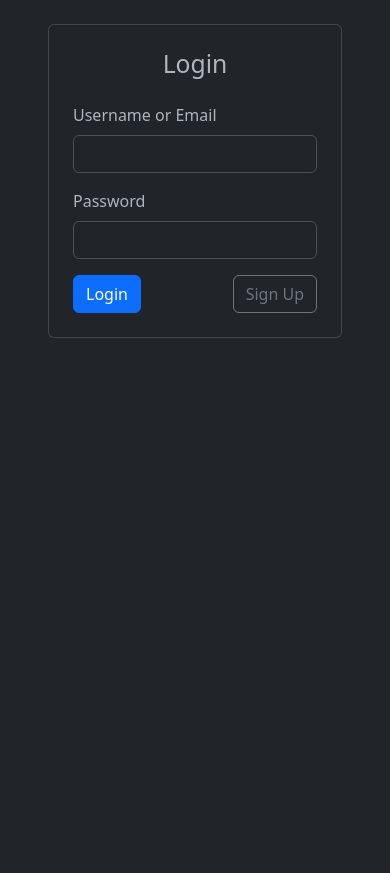
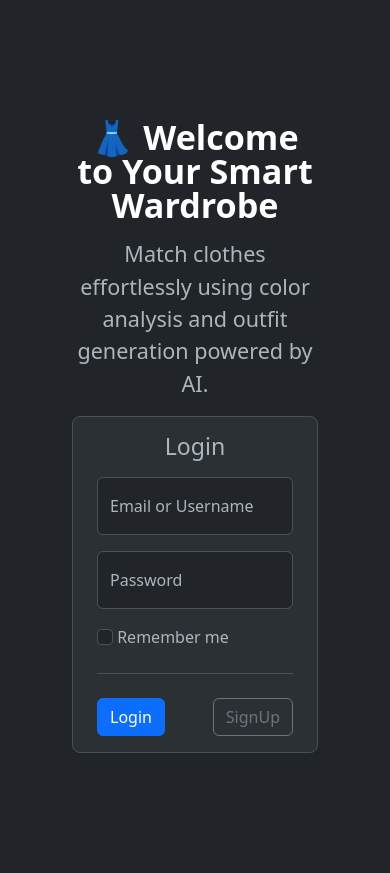
Before and after one commit to WalidGouza/wardrobe-color-matcher, a Flask app: page /login in a window 390 px wide. Before the commit the page ends 338 px from the top, so only its background shows below. Run offline with Flask 3, Linux system fonts and the light colour scheme; some libraries are stand-ins or nearby versions.

Commit message:
Add csrf security, refont for mobile

```diff
--- a/app.py
+++ b/app.py
@@ -1,13 +1,42 @@
 from flask import Flask, render_template, request, redirect, session, url_for, flash
 from werkzeug.utils import secure_filename
+from flask_wtf.csrf import CSRFProtect
+from flask_limiter import Limiter
+from flask_limiter.util import get_remote_address
+from datetime import timedelta
 import os
 from db import *
 from colors_test import get_dominant_color, _closest_color_name, generate_outfit_suggestions
 from PIL import Image
 
 app = Flask(__name__)
-app.secret_key = 'your-secret-key'
+app.secret_key = os.environ.get('SECRET_KEY', os.urandom(24))
 app.config['UPLOAD_FOLDER'] = 'static/uploads'
+app.config.update(
+    SECRET_KEY= app.secret_key,
+    SESSION_COOKIE_SECURE=True,       # HTTPS only
+    SESSION_COOKIE_HTTPONLY=True,    # Prevent JS access
+    SESSION_COOKIE_SAMESITE='Lax',   # CSRF protection
+    PERMANENT_SESSION_LIFETIME=timedelta(days=30),  # For remember me
+    REMEMBER_COOKIE_SECURE=True,
+    REMEMBER_COOKIE_HTTPONLY=True,
+    REMEMBER_COOKIE_DURATION=timedelta(days=30),
+    REMEMBER_COOKIE_NAME='wardrobe_remember'
+)
+
+# Initialize security extensions
+csrf = CSRFProtect(app)
+limiter = Limiter(
+    app=app,
+    key_func=get_remote_address,
+    default_limits=["200 per day", "50 per hour"]
+)
+
+@app.after_request
+def add_cors_headers(response):
+    response.headers['Access-Control-Allow-Origin'] = '*'
+    response.headers['Access-Control-Allow-Headers'] = 'Content-Type'
+    return response
 
 os.makedirs(app.config['UPLOAD_FOLDER'], exist_ok=True)
 
@@ -16,16 +45,19 @@ def home():
     return render_template('home.html')
 
 @app.route('/login', methods=['GET', 'POST'])
+@limiter.limit("10 per hour", methods=['POST'])
 def login():
     if request.method == 'POST':
         identifier = request.form['identifier'].strip()
         password = request.form['password']
         username = validate_user(identifier, password)
+        remember_me = request.form.get('remember_me') == 'on'
         if username:
             session['username'] = username
             session['wardrobe_id'] = get_wardrobe_id(identifier)
+            session.permanent = remember_me
             flash(f"Logged in as {username}.", "info")
-            return redirect(url_for('wardrobe'))
+            return redirect(url_for('home'))
         else:
             flash("Invalid credentials", "danger")
     return render_template('login.html')
@@ -47,13 +79,16 @@ def signup():
 
 @app.route('/wardrobe', methods=['GET', 'POST'])
 def wardrobe():
-    if 'identifier' not in session:
+    if 'username' not in session:
         return redirect('/')
     items = fetch_wardrobe_items(session['wardrobe_id'])
     return render_template('wardrobe.html', items=items, username=session['username'], closest_color_name= _closest_color_name)
 
 @app.route('/upload', methods=['POST'])
 def upload():
+    if 'username' not in session:
+        return redirect('/')
+
     if 'image' not in request.files or 'category' not in request.form:
         flash("Image and category are required", "danger")
         return redirect(url_for('wardrobe'))
@@ -86,11 +121,15 @@ def generate():
 
 @app.route('/save_outfit', methods=['POST'])
 def save_outfit_route():
-    t = eval(request.form['top'])
-    p = eval(request.form['pants'])
-    s = eval(request.form['shoes'])
-    j = eval(request.form.get('jacket')) if request.form.get('jacket') else None
-    score = float(request.form['score'])
+    try:
+        t = eval(request.form['top'])
+        p = eval(request.form['pants'])
+        s = eval(request.form['shoes'])
+        j = eval(request.form.get('jacket')) if request.form.get('jacket') else None
+        score = float(request.form['score'])
+    except:
+        flash("Invalid outfit data", "danger")
+        return redirect(url_for('generate'))
 
     top_id = get_item_id_by_color(session['wardrobe_id'], 'tops', t)
     pants_id = get_item_id_by_color(session['wardrobe_id'], 'pants', p)
@@ -103,13 +142,16 @@ def save_outfit_route():
 
 @app.route('/saved')
 def saved():
+    if 'username' not in session:
+        return redirect('/')
     outfits = fetch_saved_outfits(session['wardrobe_id'])
     return render_template('outfits.html', outfits=outfits, saved=True, closest_color_name= _closest_color_name)
 
 @app.route('/logout')
 def logout():
     session.clear()
+    flash("You have been logged out.", "info")
     return redirect('/')
 
 if __name__ == "__main__":
-    app.run(debug=True, port=5002)
+    app.run(debug=True, port=5002, host='0.0.0.0')
--- a/templates/layout.html
+++ b/templates/layout.html
@@ -2,22 +2,57 @@
 <html lang="en">
 <head>
   <meta charset="UTF-8" />
-  <meta name="viewport" content="width=device-width, initial-scale=1.0" />
+  <meta name="viewport" content="width=device-width, initial-scale=1" />
   <title>Wardrobe App</title>
-  <link href="https://cdn.jsdelivr.net/npm/bootstrap@5.3.0/dist/css/bootstrap.min.css" rel="stylesheet">
+  <link href="https://cdn.jsdelivr.net/npm/bootstrap@5.3.0/dist/css/bootstrap.min.css" rel="stylesheet" />
 </head>
 <body data-bs-theme="dark">
+  <style>
+    @media (min-width: 768px) {
+      #main-content {
+        {% if session.username %}
+          margin-left: 280px !important;
+          max-width: calc(100% - 280px);
+        {% else %}
+          margin-left: 0 !important;
+          max-width: 100%;
+        {% endif %}
+      }
+    }
+
+    @media (max-width: 767.98px) {
+      #main-content {
+        margin-left: 0 !important;
+        max-width: 100%;
+      }
+    }
+  </style>
+
+  {% if session.username %}
+  <!-- Toggle button for small screens -->
+  <nav class="navbar navbar-dark bg-dark d-md-none">
+    <div class="container-fluid">
+      <button class="btn btn-outline-light" type="button" data-bs-toggle="offcanvas" data-bs-target="#sidebar" aria-controls="sidebar">
+        ☰ Menu
+      </button>
+    </div>
+  </nav>
+  {% endif %}
+
   <div class="d-flex">
     {% if session.username %}
-    <!-- Sidebar -->
-    <div class="d-flex flex-column flex-shrink-0 p-3 text-bg-dark" style="width: 280px;">
+    <!-- Sidebar offcanvas -->
+    <div class="offcanvas offcanvas-start d-md-flex flex-column flex-shrink-0 p-3 text-bg-dark show" tabindex="-1" id="sidebar" aria-labelledby="sidebarLabel" style="width: 280px;" data-bs-backdrop="false" data-bs-scroll="true">
+      <div class="offcanvas-header d-md-none">
+        <button type="button" class="btn-close btn-close-white" data-bs-dismiss="offcanvas" aria-label="Close"></button>
+      </div>
       <a href="/" class="d-flex align-items-center mb-3 mb-md-0 me-md-auto text-white text-decoration-none">
         <svg class="bi pe-none me-2" width="40" height="32" aria-hidden="true">
           <use xlink:href="#bootstrap"></use>
         </svg>
         <span class="fs-4">Outfit Generator</span>
       </a>
-      <hr>
+      <hr />
       <ul class="nav nav-pills flex-column mb-auto">
         <li class="nav-item">
           <a href="{{ url_for('wardrobe') }}" class="nav-link text-white">Wardrobe</a>
@@ -32,23 +67,24 @@
           <a href="{{ url_for('logout') }}" class="nav-link text-white">Logout</a>
         </li>
       </ul>
-      <hr>
+      <hr />
       <div class="dropdown">
         <a href="#" class="d-flex align-items-center text-white text-decoration-none dropdown-toggle" data-bs-toggle="dropdown" aria-expanded="false">
-          <img src="https://github.com/mdo.png" alt="" width="32" height="32" class="rounded-circle me-2">
-          <strong>{{ session.username if session.username else 'Guest' }}</strong>
+          <img src="https://github.com/mdo.png" alt="" width="32" height="32" class="rounded-circle me-2" />
+          <strong>{{ session.username }}</strong>
         </a>
         <ul class="dropdown-menu dropdown-menu-dark text-small shadow">
           <li><a class="dropdown-item" href="#">Settings</a></li>
           <li><a class="dropdown-item" href="#">Profile</a></li>
-          <li><hr class="dropdown-divider"></li>
+          <li><hr class="dropdown-divider" /></li>
           <li><a class="dropdown-item" href="{{ url_for('logout') }}">Sign out</a></li>
         </ul>
       </div>
     </div>
     {% endif %}
+
     <!-- Main content area -->
-    <div class="container-fluid py-4 px-5">
+    <div class="container-fluid py-4 px-5" style="margin-left:280px;" id="main-content">
       {% with messages = get_flashed_messages(with_categories=true) %}
         {% for category, message in messages %}
           <div class="alert alert-{{ category }} alert-dismissible fade show" role="alert">
--- a/templates/login.html
+++ b/templates/login.html
@@ -1,19 +1,57 @@
 {% extends "layout.html" %}
 {% block content %}
-<form method="POST" class="card p-4 mx-auto" style="max-width: 400px;">
-  <h2 class="mb-4 text-center">Login</h2>
-  <div class="mb-3">
-    <label class="form-label">Username or Email</label>
-    <input name="identifier" class="form-control" required>
+<div class="container col-xl-10 col-xxl-8 px-4 py-5" bis_skin_checked="1">
+  <div class="row align-items-center g-lg-5 py-5" bis_skin_checked="1">
+    <div class="col-lg-7 text-center text-lg-start" bis_skin_checked="1">
+      <h1 class="display-4 fw-bold lh-1 text-body-emphasis mb-3">
+        👗 Welcome to Your Smart Wardrobe
+      </h1>
+      <p class="col-lg-10 fs-4">
+        Match clothes effortlessly using color analysis and outfit generation powered by AI.
+      </p>
+    </div>
+    <div class="col-md-10 mx-auto col-lg-5" bis_skin_checked="1">
+      <form method="POST" class="px-4 py-3 border rounded-3 bg-body-tertiary" style="max-width: 400px;">
+        <input type="hidden" name="csrf_token" value="{{ csrf_token() }}">
+        <h2 class="h3 mb-3 fw-normal text-center">Login</h2>
+        <div class="form-floating mb-3" bis_skin_checked="1">
+          <input
+            name="identifier"
+            class="form-control"
+            id="floatingPassword"
+            placeholder="Email or Username"
+            required
+          />
+          <label for="floatingPassword">Email or Username</label>
+        </div>
+        <div class="form-floating mb-3" bis_skin_checked="1">
+          <input
+            name="password"
+            type="password"
+            class="form-control"
+            id="floatingPassword"
+            placeholder="Password"
+            required
+          />
+          <label for="floatingPassword">Password</label>
+        </div>
+        <div class="checkbox mb-3" bis_skin_checked="1">
+          <input class="form-check-input"
+                type="checkbox"
+                name="remember_me"
+                id="rememberMe"
+                {% if form and form.remember_me.data %}checked{% endif %}>
+          <label class="form-check-label" for="rememberMe">
+            Remember me
+          </label>
+        </div>
+        <hr class="my-4" />
+        <div class="d-flex justify-content-between">
+            <button class="btn btn-primary" type="submit">Login</button>
+            <a href="{{ url_for('signup') }}" class="btn btn-outline-secondary" type="submit">SignUp</a>
+        </div>
+      </form>
+    </div>
   </div>
-  <div class="mb-3">
-    <label class="form-label">Password</label>
-    <input name="password" type="password" class="form-control" required>
-  </div>
-
-  <div class="d-flex justify-content-between">
-    <button class="btn btn-primary" type="submit">Login</button>
-    <a href="{{ url_for('signup') }}" class="btn btn-outline-secondary">Sign Up</a>
-  </div>
-</form>
+</div>
 {% endblock %}
--- a/templates/outfits.html
+++ b/templates/outfits.html
@@ -6,7 +6,8 @@
 <div class="d-flex flex-wrap gap-3">
   {% for o in outfits %}
     <form method="POST" action="{{ url_for('save_outfit_route') }}" class="card p-3 shadow-sm" style="width: 18rem;">
-        <pre class="mb-2">
+      <input type="hidden" name="csrf_token" value="{{ csrf_token() }}">
+      <pre class="mb-2">
 Top: {{ closest_color_name(o[0]) }} {{ o[0] }}
 Pants: {{ closest_color_name(o[1]) }} {{ o[1] }}
 Shoes: {{ closest_color_name(o[2]) }} {{ o[2] }}
```
Also changed, not shown: templates/home.html (+6 -6 lines), templates/signup.html (+8 -3 lines), templates/wardrobe.html (+5 -3 lines).
